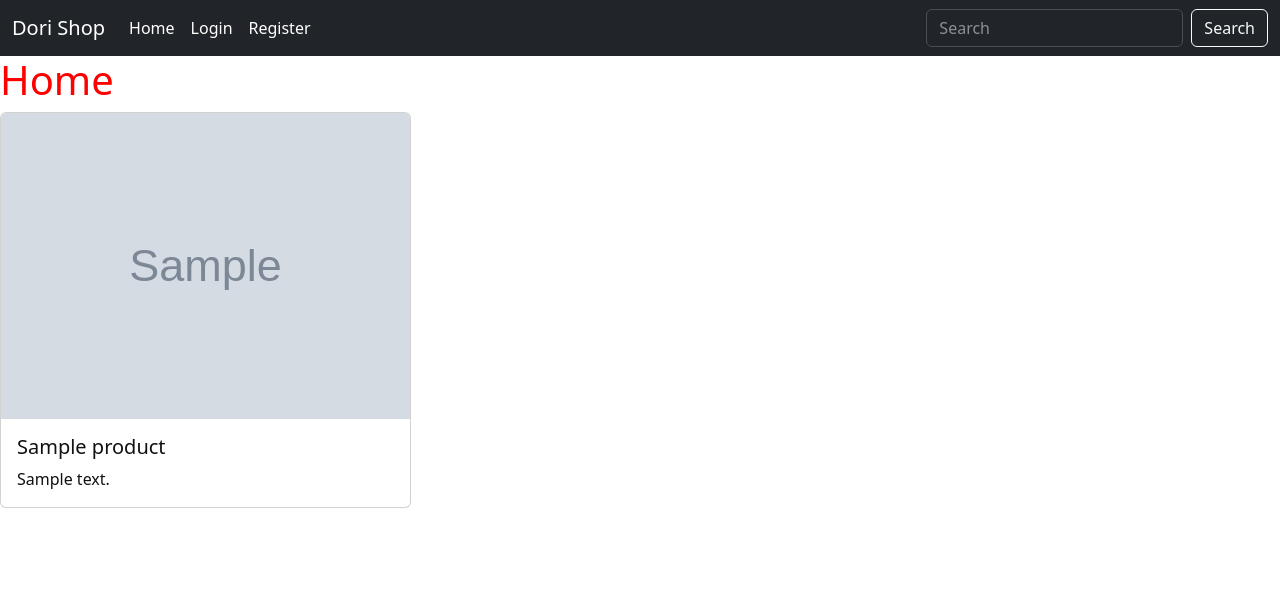
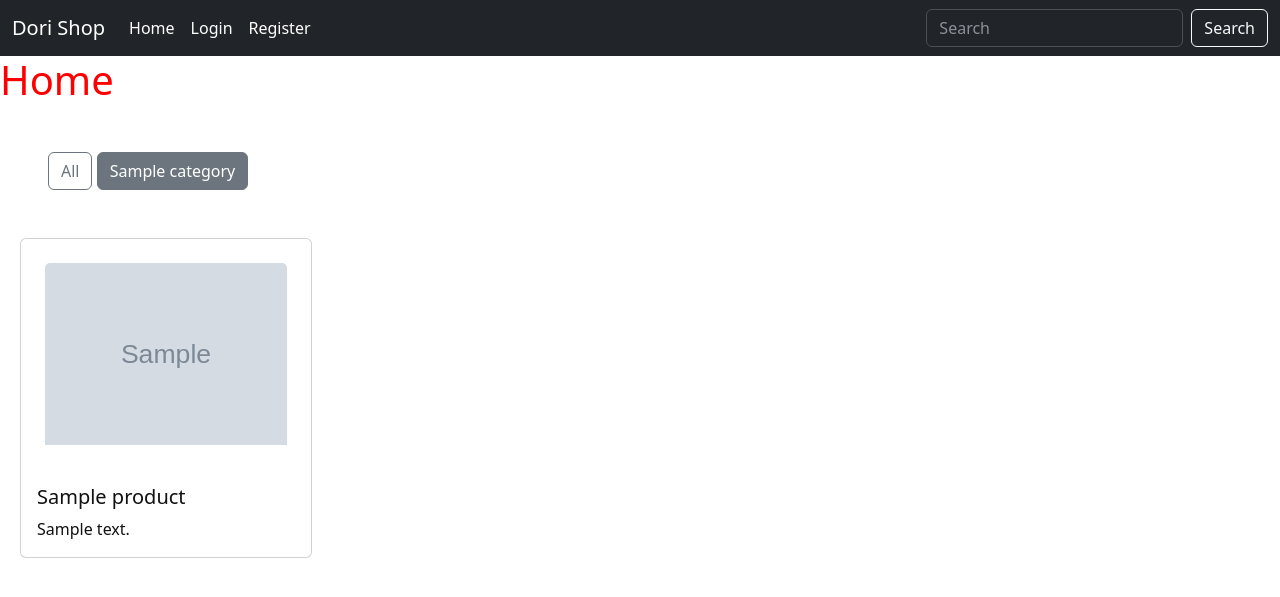
Before and after one commit to dori-dev/django-shop, a Django app: a page that uses src/home/templates/home/index.html in a window 1280 px wide. Shown: the top 597 px of the page. Run offline with Django 4.2, Linux system fonts and the light colour scheme; tables that the repository leaves empty hold one stand-in row (values such as "Sample post"); grey boxes marked "Sample" are stand-in pictures; some libraries are stand-ins or nearby versions.

Commit message:
add category to home

```diff
--- a/src/home/templates/home/index.html
+++ b/src/home/templates/home/index.html
@@ -11,12 +11,22 @@ Home
 
 {% block content %}
 <h1 class="title">Home</h1>
-<div class="row">
+
+<div class="m-5">
+  <a href="{% url 'home:index' %}" class="btn {% if current_category %}btn-outline-secondary{% else %}btn-secondary{% endif %}">All</a>
+  {% for category in categories %}
+    <a href="{% url 'product:category' category.slug %}" class="btn {% if current_category == category.slug %}btn-secondary{% else %}btn-outline-secondary{% endif %}">{{ category.name }}</a>
+  {% endfor %}
+</div>
+
+<div class="row mt-4 mx-2">
   {% for product in products %}
-    <div class="col-lg-4 col-md-6 col-12 mb-4">
-      <div class="card">
+    <div class="col-lg-3 col-md-4 col-6 mb-4">
+      <div class="card h-100">
         <a href="{{ product.get_absolute_url }}">
-          <img src="{{ product.image.url }}" class="card-img-top" alt="{{ product.name }}">
+          <div class="p-4">
+            <img src="{{ product.image.url }}" class="card-img-top img-fluid w-100" alt="{{ product.name }}">
+          </div>
           <div class="card-body">
             <h5 class="card-title">{{ product.name }}</h5>
             <p class="card-text">{{ product.description }}</p>
--- a/src/home/views.py
+++ b/src/home/views.py
@@ -9,7 +9,9 @@ class Index(View):
         products = models.Product.objects.filter(
             available=True,
         )
+        categories = models.Category.objects.values('name', 'slug')
         context = {
             'products': products,
+            'categories': categories,
         }
         return render(request, 'home/index.html', context)
```
Also changed, not shown: TODO.md (+5 -0 lines).
